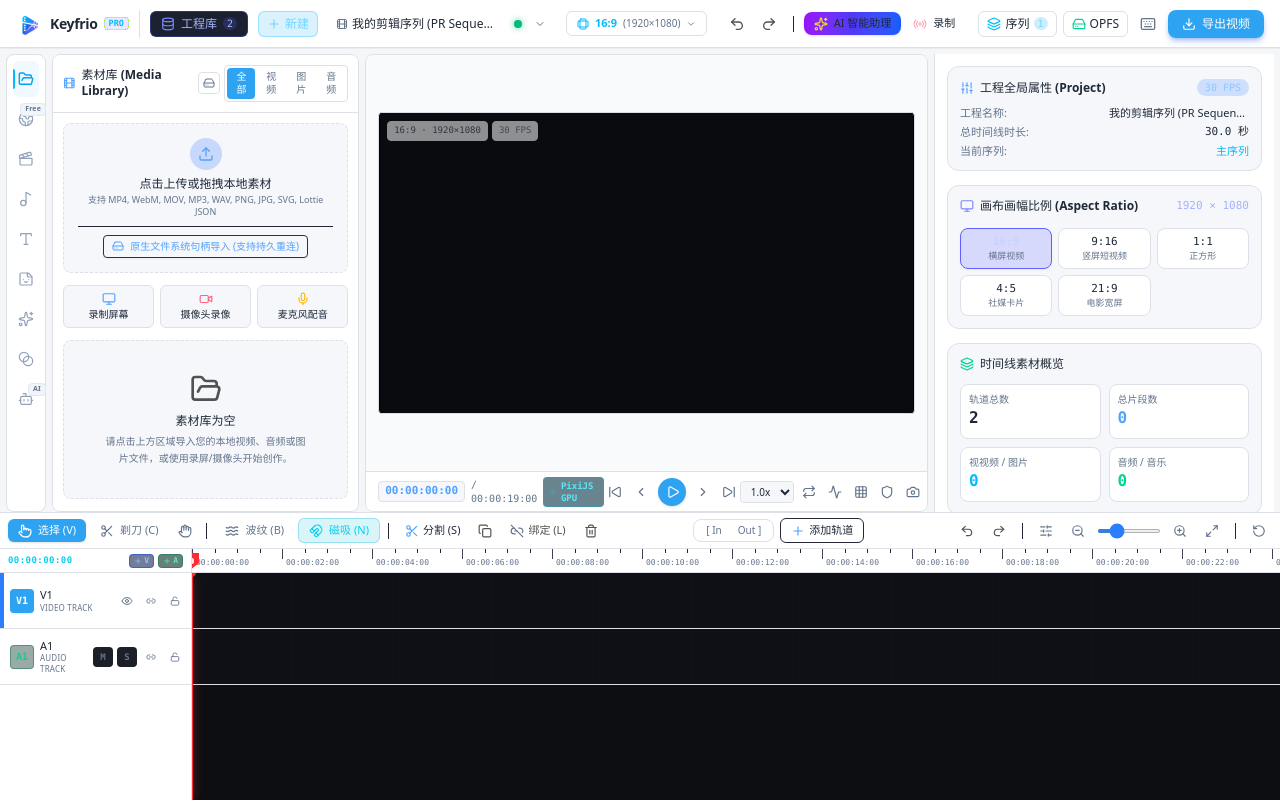
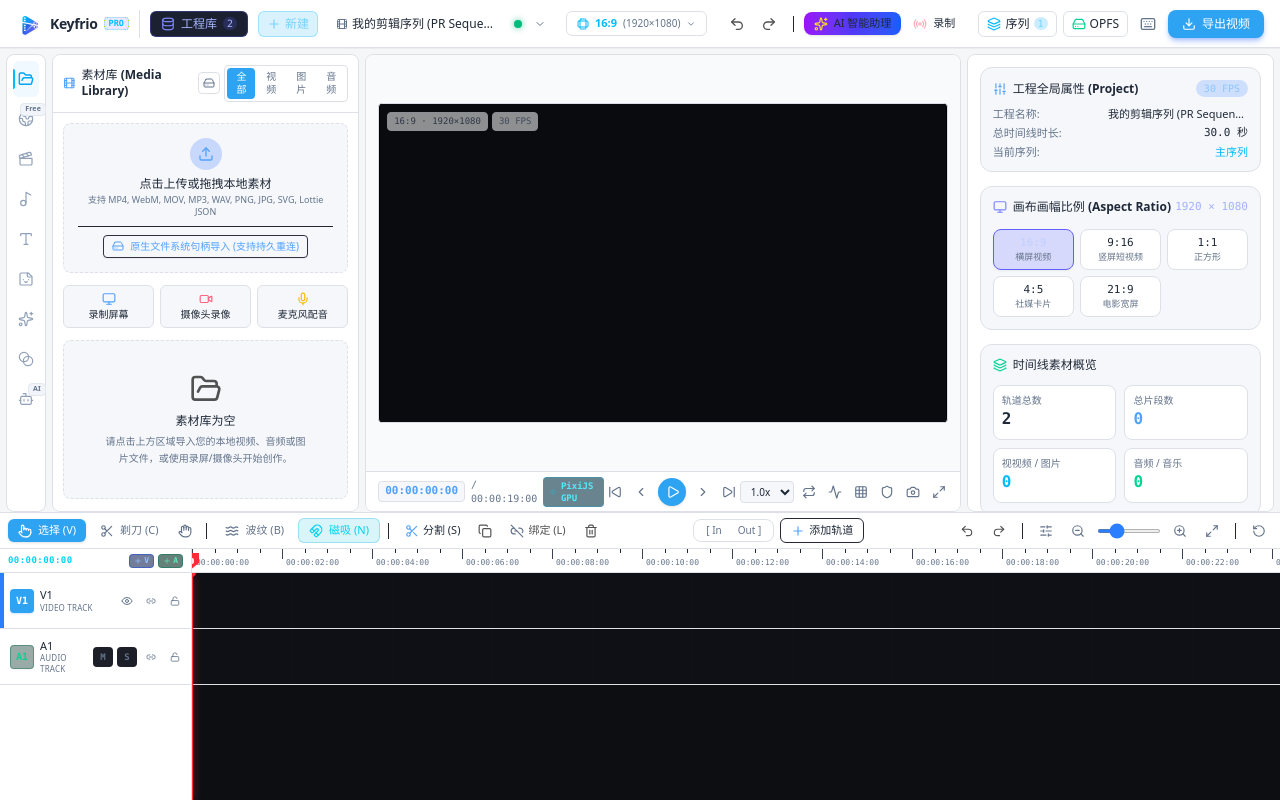
Before and after one commit to Alex-Qiong/Keyfrio, a React (Vite) app: page / in a window 1280 px wide. Both pictures are taken after a click on the button "试玩演示工程 (Live Demo)". Built offline with nearby package versions, Linux system fonts and the light colour scheme.

Commit message:
style: update src/components/Inspector/InspectorPanel.tsx for OpenCut-inspired editor

```diff
--- a/src/components/Inspector/InspectorPanel.tsx
+++ b/src/components/Inspector/InspectorPanel.tsx
@@ -84,7 +84,7 @@
   // If no clip is selected, render the rich Project Inspector
   if (!selectedClip) {
     return (
-      <aside className="w-80 xl:w-[340px] bg-[#131419] border-l border-[#20222a] flex flex-col p-3 text-neutral-300 select-none overflow-y-auto shrink-0 z-20">
+      <aside className="w-[24vw] min-w-[300px] max-w-[430px] bg-white border border-[#dde1e7] rounded-lg flex flex-col p-3 text-slate-700 select-none overflow-y-auto shrink-0 z-20">
         <ProjectInspectorTab project={project} />
       </aside>
     );
@@ -122,7 +122,7 @@
   const TypeIcon = typeInfo.icon;
 
   return (
-    <aside className="w-80 xl:w-[340px] bg-[#131419] border-l border-[#20222a] flex flex-col text-neutral-300 select-none overflow-hidden shrink-0 z-20">
+    <aside className="w-[24vw] min-w-[300px] max-w-[430px] bg-white border border-[#dde1e7] rounded-lg flex flex-col text-slate-700 select-none overflow-hidden shrink-0 z-20">
       {/* 1. Header with Clip Name, Type Badge, and Quick Action Tools */}
       <div className="p-3 border-b border-[#20222a] flex flex-col gap-2 bg-[#101116]/80">
         <div className="flex items-center justify-between gap-2">
```
